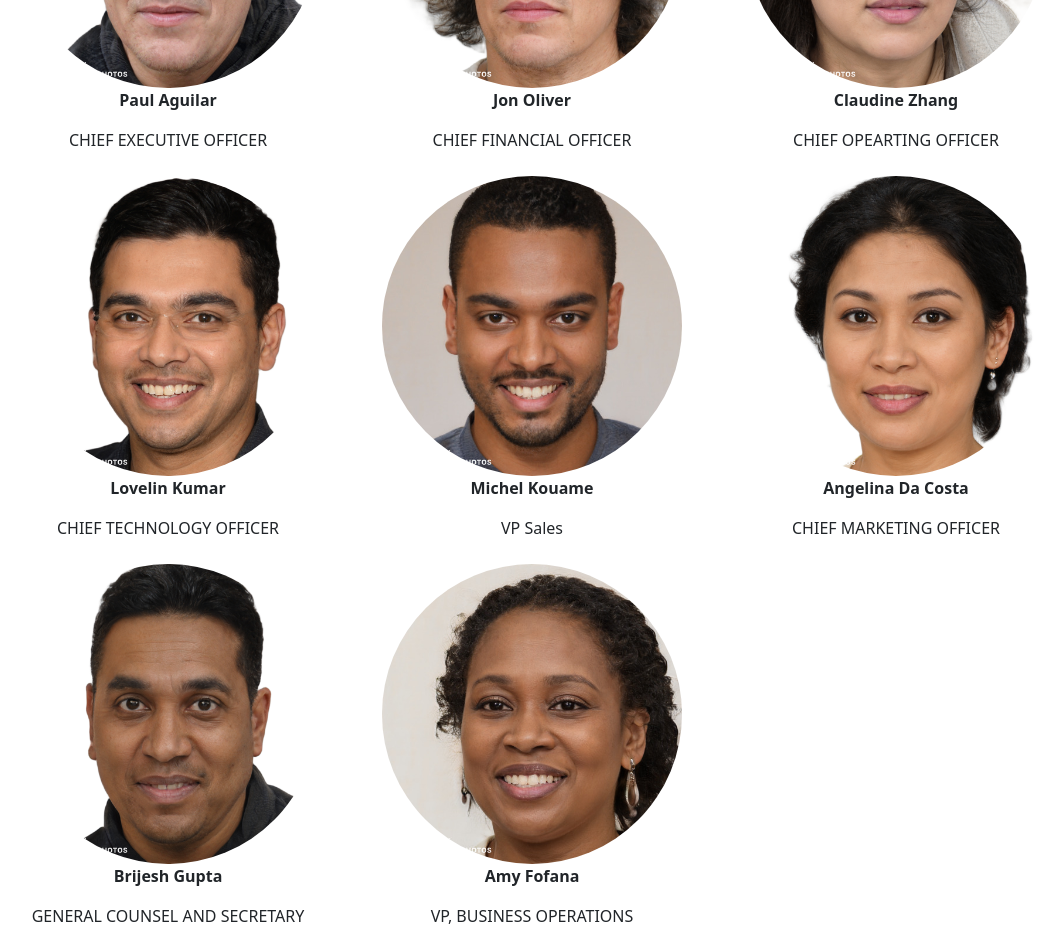
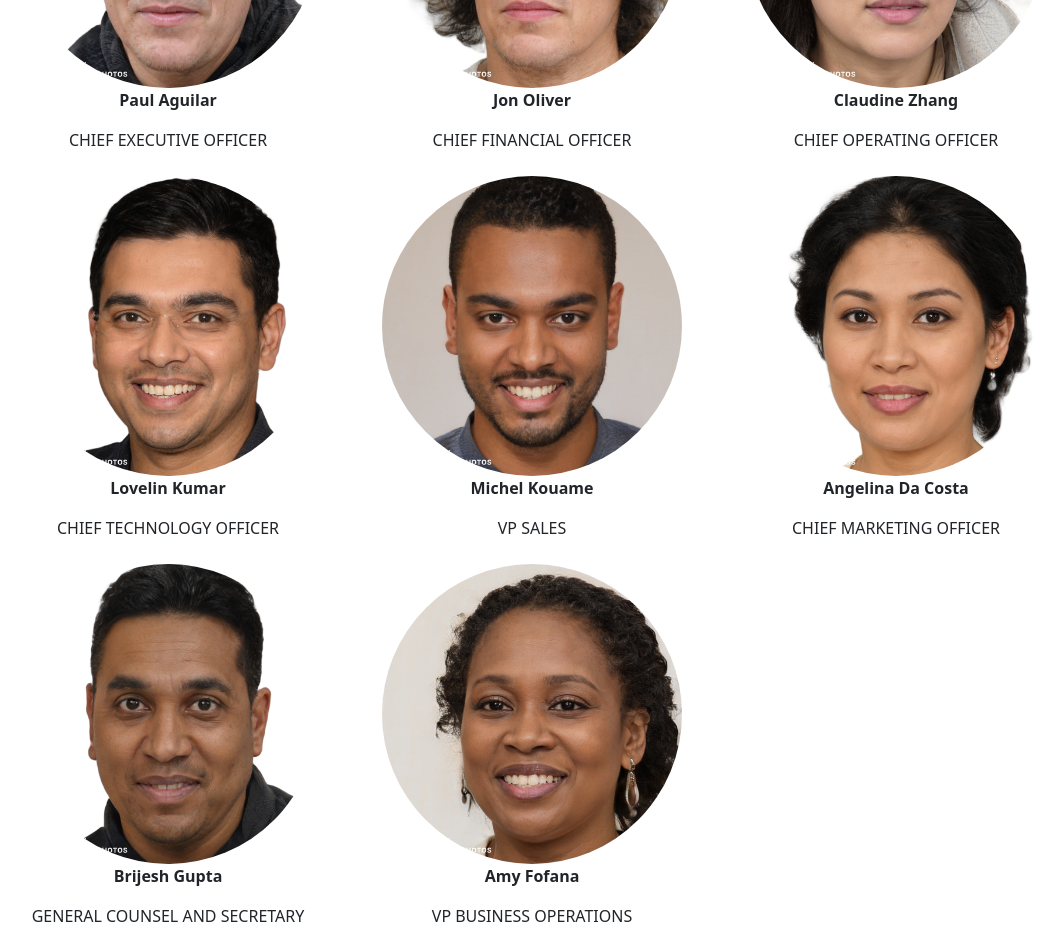
Before and after one commit to SENG426-Summer-2022/vega-web-master, a React (Create React App) app: page /leadership in a window 1280 px wide. Shown: the part 460-1412 px from the top of the page, without its empty margins (84-1147 px from the left). Built offline with nearby package versions, Linux system fonts and the light colour scheme.

Commit message:
Updated ListRoundImages.js
Cleaned up inconsistencies in Staff title descriptions in ListRoundImages.js which gets displayed in Leadership page

```diff
--- a/src/components/UI/molecules/ListRoundImages.js
+++ b/src/components/UI/molecules/ListRoundImages.js
@@ -13,12 +13,12 @@ const ListRoundImages = (props) => {
 	const images = [
 		{"src": PaulAguilar, "name": "Paul Aguilar", "email": "", "pos":"CHIEF EXECUTIVE OFFICER"},
 		{"src": JonOliver, "name": "Jon Oliver", "email": "", "pos":"CHIEF FINANCIAL OFFICER"},
-		{"src": ClaudineZhang, "name": "Claudine Zhang", "email": "", "pos":"CHIEF OPEARTING OFFICER"},
+		{"src": ClaudineZhang, "name": "Claudine Zhang", "email": "", "pos":"CHIEF OPERATING OFFICER"},
 		{"src": LovelinKumar, "name": "Lovelin Kumar", "email": "", "pos":"CHIEF TECHNOLOGY OFFICER"},
-		{"src": MichelKouame, "name": "Michel Kouame", "email": "", "pos":"VP Sales"},
+		{"src": MichelKouame, "name": "Michel Kouame", "email": "", "pos":"VP SALES"},
 		{"src": AngelinaDaCosta, "name": "Angelina Da Costa", "email": "", "pos":"CHIEF MARKETING OFFICER"},
 		{"src": BrijeshGupta, "name": "Brijesh Gupta", "email": "", "pos":"GENERAL COUNSEL AND SECRETARY"},
-		{"src": AmyFofana, "name": "Amy Fofana", "email": "", "pos":"VP, BUSINESS OPERATIONS"}
+		{"src": AmyFofana, "name": "Amy Fofana", "email": "", "pos":"VP BUSINESS OPERATIONS"}
 	]
 
 	const htmlForImages = images.map((image) =>  <Col xs={6} md={4}><RoundImage {...image} /></Col>);
```
